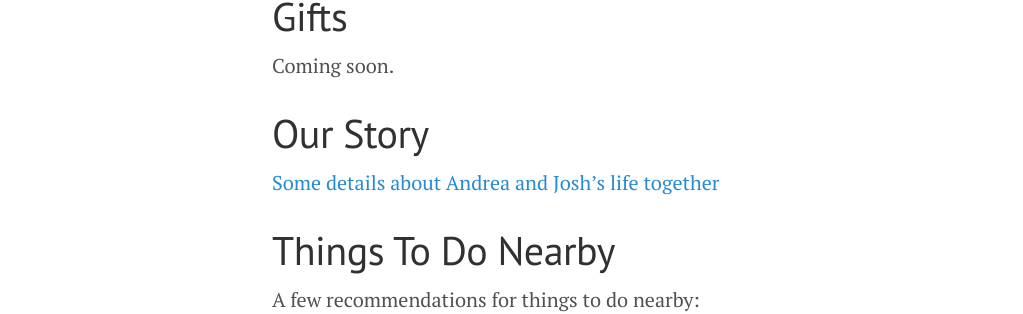
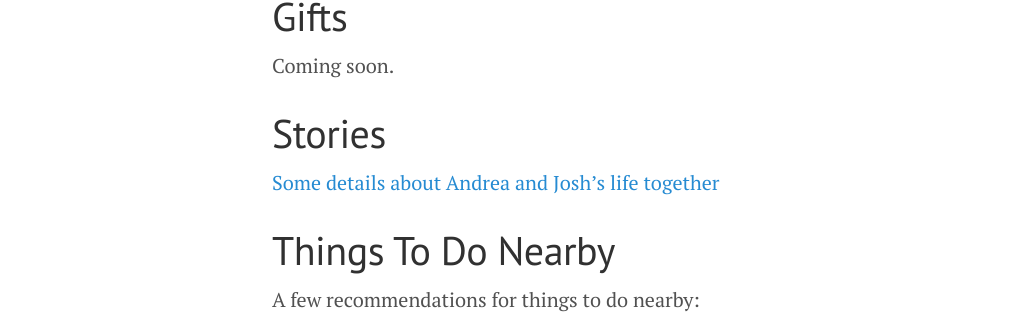
Before and after one commit to JoshBradshaw/andreajosh.github.io, a Jekyll site: the page built from _posts/2023-12-30-overview.md, in a window 1280 px wide and 900 px high, scrolled down 2493 px. Shown: the part 164-478 px from the top of the window, without its empty margins (8-1031 px from the left). Built offline with Jekyll 4.4.1, drawn with Linux system fonts in a browser that asks for light colours.

Commit message:
Update 2023-12-30-overview.md

```diff
--- a/_posts/2023-12-30-overview.md
+++ b/_posts/2023-12-30-overview.md
@@ -56,7 +56,7 @@ Driving to the wedding and reception is not recommended. The MIT police will set
 
 Coming soon.
 
-# Our Story
+# Stories
 
 [Some details about Andrea and Josh's life together](about)
 
```
